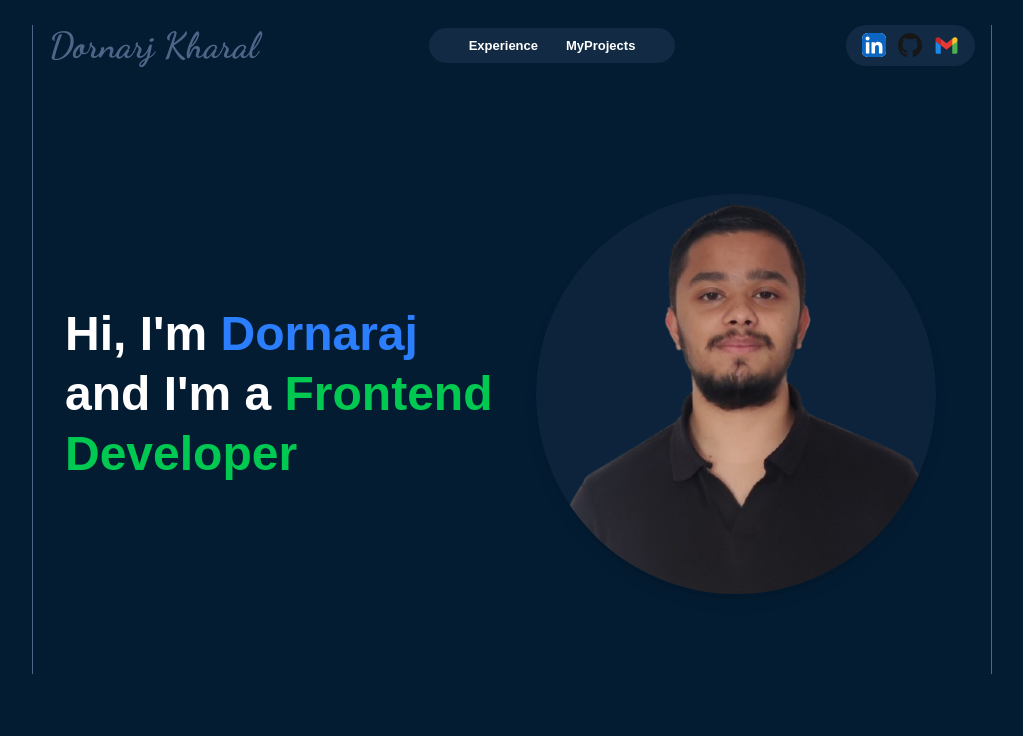
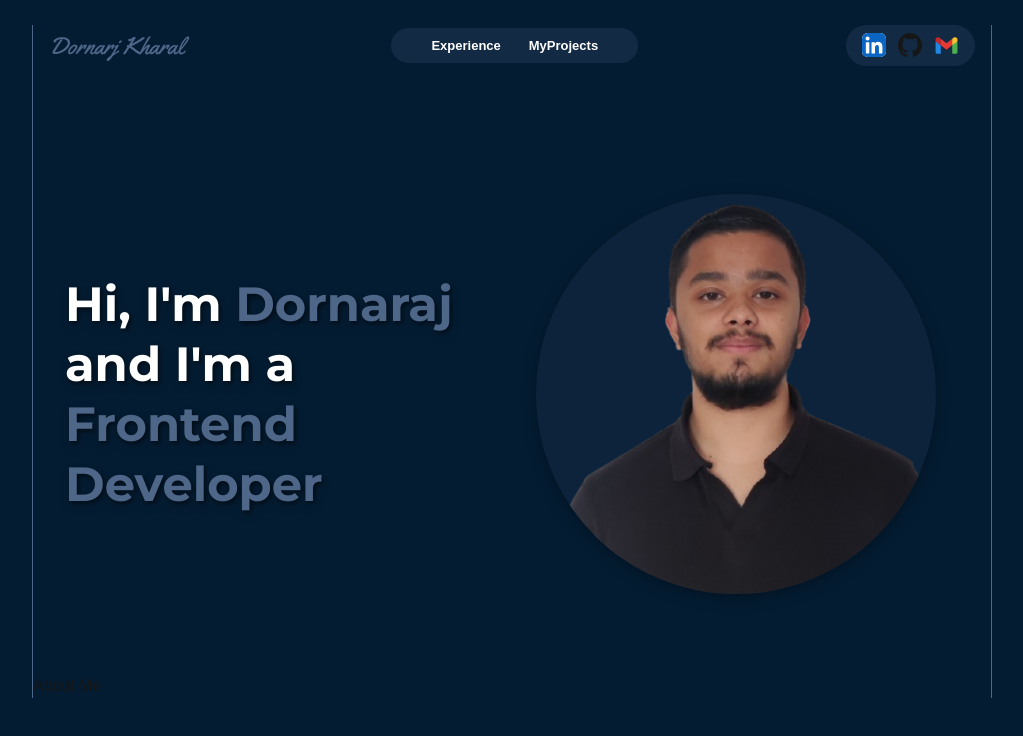
Before and after one commit to dornarajK/DornarajKharalPortfolio, a Next.js app: page / in a window 1280 px wide. Shown: the top 736 px of the page, without its empty margins (128-1151 px from the left). Built offline with nearby package versions, Linux system fonts and the light colour scheme.

Commit message:
HeroDone

```diff
--- /dev/null
+++ b/app/AboutMe.tsx
@@ -0,0 +1,7 @@
+export default function AboutMe(){
+    return(
+        <>
+        About Me
+        </>
+    )
+}
--- a/app/Hero.tsx
+++ b/app/Hero.tsx
@@ -1,11 +1,23 @@
 "use client";
-
+import { Montserrat, Open_Sans } from 'next/font/google';
 import Image from "next/image";
 import { motion } from "framer-motion";
 import { container, letter } from "./animations/animations";
 import Dornaraj from "./img/img";
 
 const GREETING_TEXT = "Hi, I'm Dornaraj and I'm a Frontend Developer";
+
+const montserrat = Montserrat({
+  subsets: ['latin'],
+  weight: ['700'],
+  display: 'swap',
+});
+
+const openSans = Open_Sans({
+  subsets: ['latin'],
+  weight: ['400'],
+  display: 'swap',
+});
 
 const Hero = () => {
   return (
@@ -17,7 +29,11 @@ const Hero = () => {
         initial="hidden"
         animate="visible"
       >
-      <h1 className="text-4xl md:text-5xl font-bold leading-tight text-white">
+
+        <h1
+          className={`text-4xl md:text-5xl font-bold leading-tight text-white drop-shadow-lg ${montserrat.className}`}
+          style={{ textShadow: '2px 2px 4px rgba(0, 0, 0, 0.5)' }}
+        >
           {GREETING_TEXT.split(" ").map((word, index, arr) => {
             const isDevraj = word === "Dornaraj";
             const isFrontendDev = word === "Frontend" || word === "Developer";
@@ -26,17 +42,16 @@ const Hero = () => {
               <motion.span
                 key={index}
                 variants={letter}
-        className={`inline-block ${
-          isDevraj ? "text-blue-500" : isFrontendDev ? "text-green-500" : ""
+                className={`inline-block ${isDevraj ? "text-[#4E6688]" : isFrontendDev ? "text-[#4E6688]" : ""
                   }`}
               >
                 {word}
-        {/* Lisää välilyönti, paitsi viimeisen sanan jälkeen */}
                 {index !== arr.length - 1 && "\u00A0"}
               </motion.span>
             );
           })}
         </h1>
+
 
       </motion.div>
 
@@ -51,7 +66,10 @@ const Hero = () => {
           delay: 0.2,
         }}
       >
-        <div className="relative w-[280px] h-[280px] md:w-[400px] md:h-[400px] rounded-full overflow-hidden bg-[#4E6688]/10 shadow-lg hover:shadow-xl transition-shadow duration-300">
+        <div
+          className="relative w-[280px] h-[280px] md:w-[400px] md:h-[400px] rounded-full overflow-hidden bg-[#4E6688]/10 transition-shadow duration-300"
+          style={{ boxShadow: '0 4px 15px rgba(0, 0, 0, 0.3)' }}
+        >
           <Image
             src={Dornaraj}
             alt="Dornaraj Kharal - Frontend Developer"
@@ -61,6 +79,7 @@ const Hero = () => {
             sizes="(max-width: 768px) 280px, 400px"
           />
         </div>
+
       </motion.div>
     </section>
   );
--- a/app/Layout/Navbar.tsx
+++ b/app/Layout/Navbar.tsx
@@ -1,5 +1,6 @@
 'use client'
-import { Dancing_Script } from 'next/font/google';
+import { Yellowtail } from 'next/font/google';
+
 import { motion, AnimatePresence } from 'framer-motion'
 
 import { useState } from 'react'
@@ -8,10 +9,13 @@ import { Linkdin, Gmil, Github } from '../Icon/icons'
 import { menuVariants, burgerVariants,staggerContainer,staggerItem } from '../animations/animations'
 
 
-const dancingScript = Dancing_Script({
+const yellowtail = Yellowtail({
     subsets: ['latin'],
+    weight: ['400'],
     display: 'swap',
-})
+  });
+
+
 
 export default function Navbar() {
     const [isOpen, setIsOpen] = useState(false)
@@ -22,7 +26,8 @@ export default function Navbar() {
     return (
         <div className="flex justify-between items-center h-auto mt-[25px] px-4 relative">
             <div>
-                <h1 className={`font-extrabold text-3xl md:text-4xl text-[#4E6688] ${dancingScript.className}`}>Dornarj Kharal</h1>
+            <h1 className={`font-extrabold text-2xl md:text-2xl text-[#4E6688] ${yellowtail.className}`}>Dornarj Kharal</h1>
+
             </div>
 
             {/* Desktop Menu */}
--- a/app/animations/animations.ts
+++ b/app/animations/animations.ts
@@ -89,25 +89,21 @@ export const container = {
     visible: {
       opacity: 1,
       transition: {
-        staggerChildren: 0.06, // Slightly slower stagger for better readability
-        delayChildren: 0.2,    // Small delay before starting children animations
-        when: "beforeChildren", // Ensures container fades in before children animate
+        staggerChildren: 0.07,
+        delayChildren: 0.2,
+        when: "beforeChildren",
       },
     },
   };
 
   export const letter = {
-    hidden: { y: 40, opacity: 0 }, // Start a bit lower for more bounce effect
+    hidden: { y: 40, opacity: 0 },
     visible: {
       y: 0,
       opacity: 1,
       transition: {
-        duration: 0.5,       // Slightly longer for smoothness
-        ease: [0.4, 0, 0.2, 1], // Custom cubic-bezier easing for natural ease-out
-        // Optional spring effect (commented out)
-        // type: "spring",
-        // damping: 12,
-        // stiffness: 100,
+        duration: 0.7,
+        ease: [0.4, 0, 0.2, 1],
       },
     },
   };
--- a/app/layout.tsx
+++ b/app/layout.tsx
@@ -28,6 +28,7 @@ export default function RootLayout({
       <body
         className={`${geistSans.variable} ${geistMono.variable} antialiased md:px-[20vh] `}
       >
+         <link href="https://fonts.googleapis.com/css2?family=Dancing+Script&display=swap" rel="stylesheet" />
         <div className="md:border-x-1 border-[#4E6688]   ">
         <Navbar/>
         {children}
--- a/app/page.tsx
+++ b/app/page.tsx
@@ -1,10 +1,12 @@
 import Image from "next/image";
 import Hero from "./Hero"
+import AboutMe from "./AboutMe"
 
 export default function Home() {
   return (
     <>
       <Hero/>
+      <AboutMe/>
     </>
   );
 }
```
Lines whose indentation alone changed are shown as unchanged.
